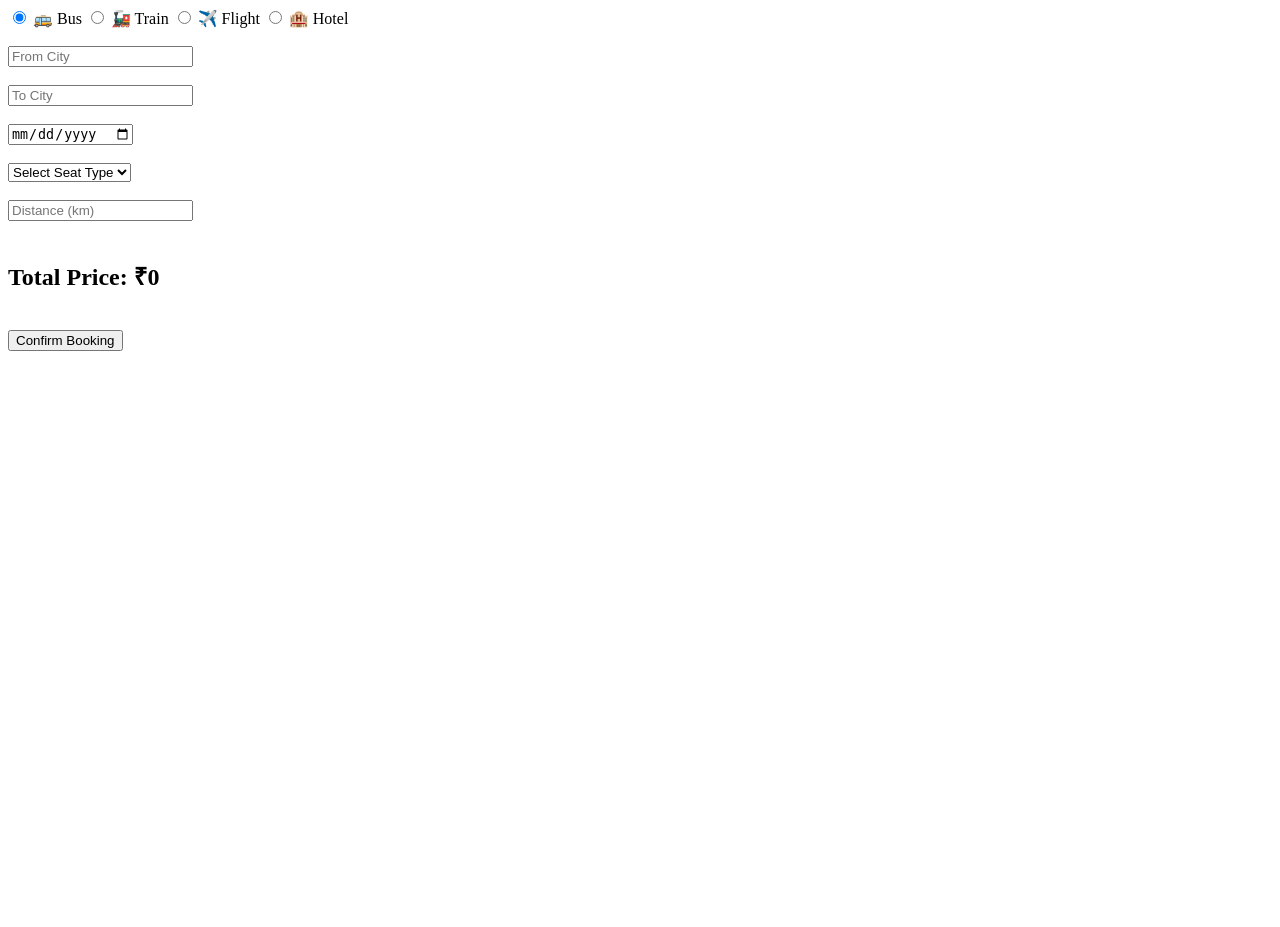
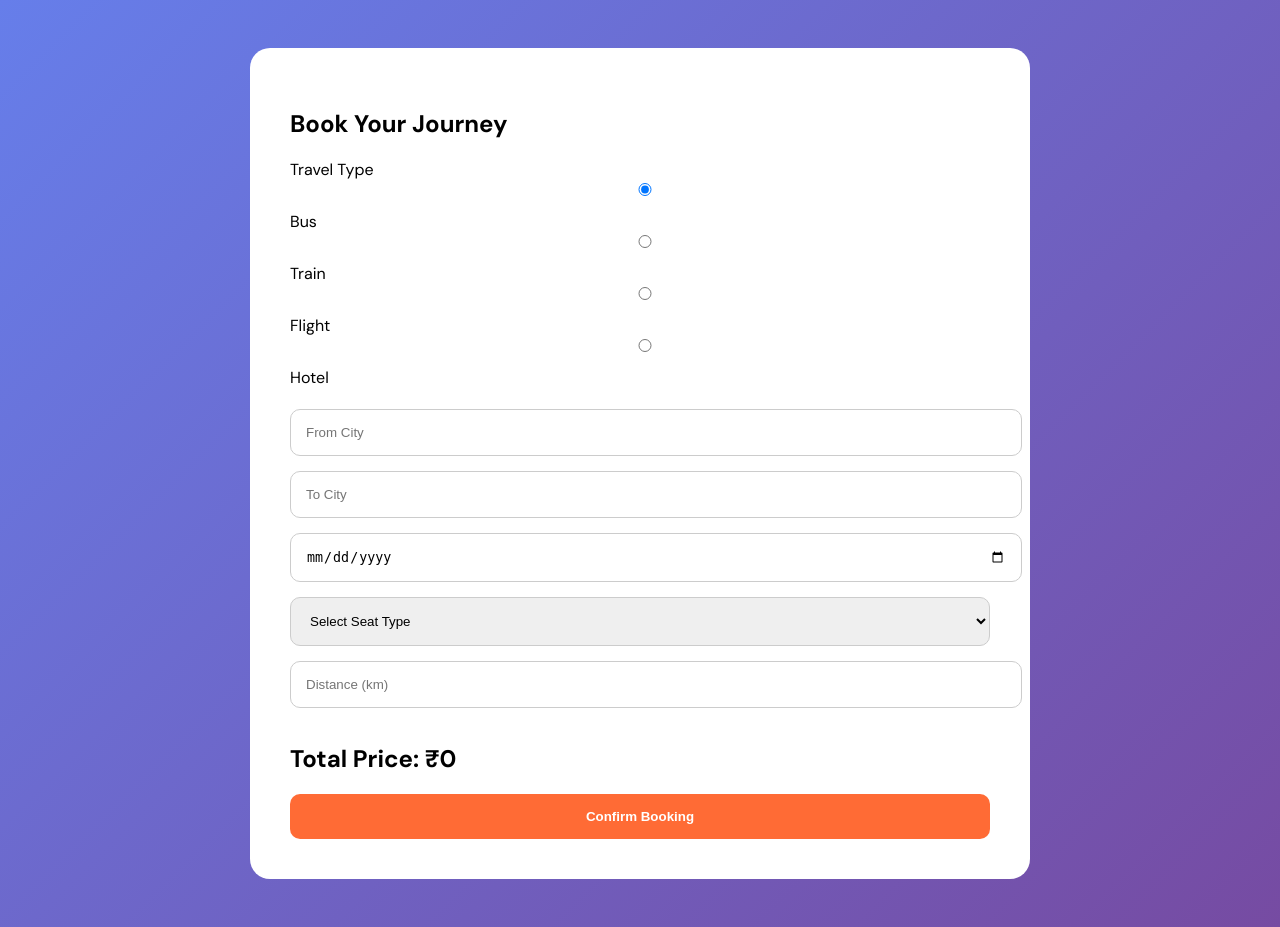
Before and after one commit to abdulmusawwir2/TravelGo-aws, a Flask app: page /booking in a window 1280 px wide. Before the commit the page ends 351 px from the top, so only its background shows below. Run offline with Flask 3, Linux system fonts and the light colour scheme; the visitor is signed in with stand-in values (Sample User, id 1).

Commit message:
Update booking.html

```diff
--- a/templates/booking.html
+++ b/templates/booking.html
@@ -1,29 +1,70 @@
-<!-- UPDATED BOOKING.HTML -->
+<!DOCTYPE html>
+<html lang="en">
+<head>
+<meta charset="UTF-8">
+<meta name="viewport" content="width=device-width, initial-scale=1.0">
+<title>TravelGo - Book Your Journey</title>
+
+<link href="https://fonts.googleapis.com/css2?family=Playfair+Display:wght@700;900&family=DM+Sans:wght@400;500;700&display=swap" rel="stylesheet">
+
+<style>
+/* KEEPING YOUR SAME CSS */
+body {
+    font-family: 'DM Sans', sans-serif;
+    background: linear-gradient(135deg, #667eea, #764ba2);
+    padding: 40px;
+}
+
+.booking-card {
+    background: white;
+    padding: 40px;
+    border-radius: 20px;
+    max-width: 700px;
+    margin: auto;
+}
+
+input, select {
+    width: 100%;
+    padding: 15px;
+    margin-bottom: 15px;
+    border-radius: 10px;
+    border: 1px solid #ccc;
+}
+
+.submit-btn {
+    background: #ff6b35;
+    color: white;
+    padding: 15px;
+    width: 100%;
+    border: none;
+    border-radius: 10px;
+    font-weight: bold;
+}
+</style>
+</head>
+
+<body>
 
 <div class="booking-card">
-<form method="POST" id="bookingForm">
 
-    <!-- Travel Types -->
-    <div class="travel-types">
-        <label><input type="radio" name="type" value="Bus" checked> 🚌 Bus</label>
-        <label><input type="radio" name="type" value="Train"> 🚂 Train</label>
-        <label><input type="radio" name="type" value="Flight"> ✈️ Flight</label>
-        <label><input type="radio" name="type" value="Hotel"> 🏨 Hotel</label>
-    </div>
+<h2>Book Your Journey</h2>
 
-    <br>
+<form method="POST">
 
-    <!-- Inputs -->
-    <input type="text" name="source" placeholder="From City" required>
+<label>Travel Type</label><br>
+<input type="radio" name="type" value="Bus" checked> Bus
+<input type="radio" name="type" value="Train"> Train
+<input type="radio" name="type" value="Flight"> Flight
+<input type="radio" name="type" value="Hotel"> Hotel
+
 <br><br>
 
+<input type="text" name="source" placeholder="From City" required>
 <input type="text" name="destination" placeholder="To City" required>
-    <br><br>
 
 <input type="date" name="date" required>
-    <br><br>
 
-    <!-- Seat Dropdown -->
+<!-- ✅ DROPDOWN -->
 <select name="seat" required>
 <option value="">Select Seat Type</option>
 <option value="Window">Window Seat</option>
@@ -32,23 +73,20 @@
 <option value="Sleeper">Sleeper</option>
 <option value="Luxury">Luxury</option>
 </select>
-    <br><br>
 
-    <!-- Distance -->
-    <input type="number" id="distance" placeholder="Distance (km)" required>
-    <br><br>
+<!-- ✅ DISTANCE -->
+<input type="number" name="distance" id="distance" placeholder="Distance (km)" required>
 
-    <!-- Hidden Price -->
+<!-- ✅ HIDDEN PRICE -->
 <input type="hidden" name="price" id="priceInput">
 
-    <!-- Price Display -->
+<!-- ✅ DISPLAY -->
 <h2>Total Price: <span id="priceDisplay">₹0</span></h2>
-
-    <br>
 
 <button type="submit" class="submit-btn">Confirm Booking</button>
 
 </form>
+
 </div>
 
 <script>
@@ -74,11 +112,13 @@ function calculatePrice() {
 }
 
 distance.addEventListener("input", calculatePrice);
-
 document.querySelectorAll('input[name="type"]').forEach(el => {
     el.addEventListener("change", calculatePrice);
 });
 </script>
+
+</body>
+</html>
 
 <!-- <!DOCTYPE html>
 <html lang="en">
```
Lines whose indentation alone changed are shown as unchanged.
